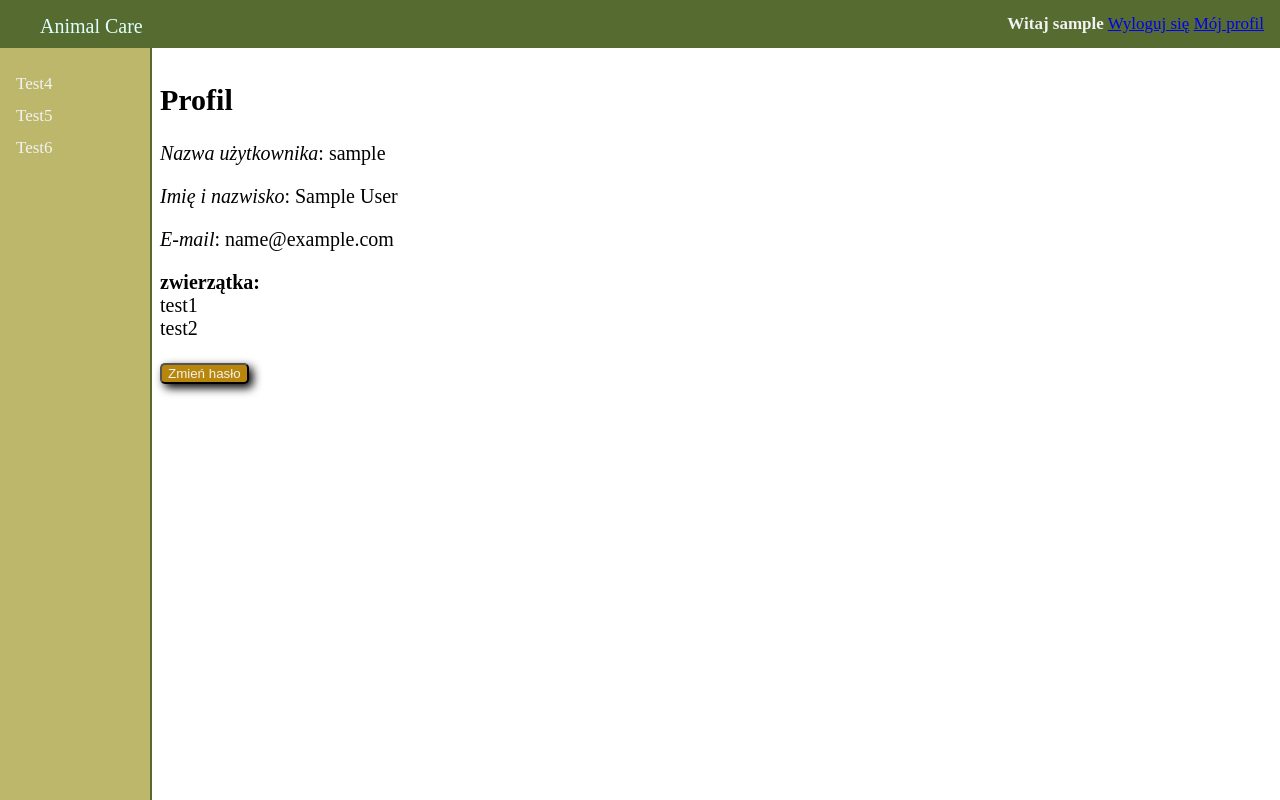
After one commit to krzysiekkosior/animalcare, a Django app: page /accounts/profile/ in a window 1280 px wide. The commit adds this page. Run offline with Django 3.2, Linux system fonts and the light colour scheme; the visitor is signed in with stand-in values (Sample User, id 1); data comes from the database, SQL or seed files in the repository.

Commit message:
created profile view. added password change handling

```diff
--- a/project/accounts/urls.py
+++ b/project/accounts/urls.py
@@ -19,5 +19,7 @@ from accounts import views
 urlpatterns = [
     path('', include('django.contrib.auth.urls')),
     path('singup/', views.SignUpView.as_view(), name='signup'),
-    path('activate/<uidb64>/<token>/', views.activate_account, name='activate')
+    path('activate/<uidb64>/<token>/', views.activate_account, name='activate'),
+    path('profile/', views.ProfileView.as_view(), name='profile'),
+
 ]
--- a/project/accounts/views.py
+++ b/project/accounts/views.py
@@ -1,10 +1,11 @@
 from django.contrib.sites.shortcuts import get_current_site
-from django.shortcuts import render
+from django.shortcuts import render, get_object_or_404
 from django.template.loader import render_to_string
 from django.urls import reverse_lazy
 from django.utils.encoding import force_bytes, force_text
 from django.utils.http import urlsafe_base64_encode, urlsafe_base64_decode
-from django.views.generic import CreateView
+from django.views import View
+from django.views.generic import CreateView, DetailView
 from django.core.mail import EmailMessage
 
 from accounts.forms import CustomUserCreationForm
@@ -61,3 +62,10 @@ def activate_account(request, uidb64, token):
     else:
         context = {'activate_fail': 'Link aktywacyjny jest niepoprawny.'}
         return render(request, 'email_verification.html', context)
+
+
+class ProfileView(View):
+
+    def get(self, request):
+        object = get_object_or_404(CustomUser, username=request.user.username)
+        return render(request, 'profile.html', {'object': object})
--- a/project/static/css/style.css
+++ b/project/static/css/style.css
@@ -5,12 +5,11 @@ body {
 .topnav {
     overflow: hidden;
     background-color: darkolivegreen;
-    /*display: flex;*/
-    /*justify-content: flex-end;*/
     height: 48px;
 }
 
-.topnav h3 {
+.topnav-left {
+    text-decoration: none;
     margin: 0px;
     float: left;
     color: lightcyan;
@@ -18,12 +17,10 @@ body {
     padding-left: 40px;
     padding-bottom: 15px;
     padding-top: 15px;
-
-    text-decoration: none;
     font-size: 20px;
 }
 
-.topnav a {
+.topnav-right {
       float: right;
       color: #f2f2f2;
       text-align: center;
@@ -32,7 +29,7 @@ body {
       font-size: 17px;
 }
 
-.topnav button {
+.btn {
     background: darkgoldenrod;
     border-radius: 5px;
     color: #f2f2f2;
@@ -41,7 +38,7 @@ body {
 
 .sidenav {
   height: 100%;
-  width: 100px;
+  width: 150px;
   position: fixed;
   z-index: 1;
   top: 48px;
@@ -49,6 +46,9 @@ body {
   background-color: darkkhaki;
   overflow-x: hidden;
   padding-top: 20px;
+  border-right-width: 2px;
+    border-right-style: solid;
+    border-right-color: darkolivegreen;
 }
 
 .sidenav a {
@@ -60,7 +60,12 @@ body {
 }
 
 .main {
-  margin-left: 100px;
+  margin-left: 150px;
   font-size: 20px;
   padding: 10px 10px;
 }
+
+.animals-list {
+    list-style-type: none;
+    padding-left: 0px;
+}
--- a/project/templates/base.html
+++ b/project/templates/base.html
@@ -8,14 +8,17 @@
 </head>
 <body>
     <div class="topnav">
-        <h3>Animal Care</h3>
+       <a class="topnav-left" href="{% url 'home' %}">Animal Care</a>
+        <div class="topnav-right">
         {% if user.is_authenticated %}
-            <a>Witaj {{ user }}</a>
-            <a href="{% url 'logout' %}"><button>Wyloguj się</button></a>
+            <a><b>Witaj {{ user }}</b></a>
+            <a href="{% url 'logout' %}">Wyloguj się</a>
+            <a href="{% url 'profile' %}">Mój profil</a>
         {% else %}
-            <a href="{% url "signup" %}"><button>Zarejestruj się</button></a>
-            <a href="{% url 'login' %}"><button>Zaloguj się</button></a>
+            <a href="{% url "signup" %}">Zarejestruj się</a>
+            <a href="{% url 'login' %}">Zaloguj się</a>
         {% endif %}
+        </div>
     </div>
     <div class="sidenav">
       <a href="#">Test4</a>
--- /dev/null
+++ b/project/templates/profile.html
@@ -0,0 +1,13 @@
+{% extends 'base.html' %}
+{% block content %}
+    <h2>Profil</h2>
+    <p><i>Nazwa użytkownika</i>: {{ object.username }}</p>
+    <p><i>Imię i nazwisko</i>: {{ object.first_name }} {{ object.last_name }}</p>
+    <p><i>E-mail</i>: {{ object.email }}</p>
+    <ul class="animals-list">
+        <li><b>zwierzątka:</b></li>
+        <li>test1</li>
+        <li>test2</li>
+    </ul>
+    <a href="{% url 'password_change' %}"><button class="btn">Zmień hasło</button></a>
+{% endblock %}
--- /dev/null
+++ b/project/templates/registration/password_change_done.html
@@ -0,0 +1,5 @@
+{% extends 'base.html' %}
+{% block content %}
+<h2>Zmiana hasła</h2>
+    <p>Zmiana hasła przebiegła pomyślnie.</p>
+{% endblock %}
```
Also changed, not shown: project/templates/registration/password_change_form.html (added, +9 -0 lines).
